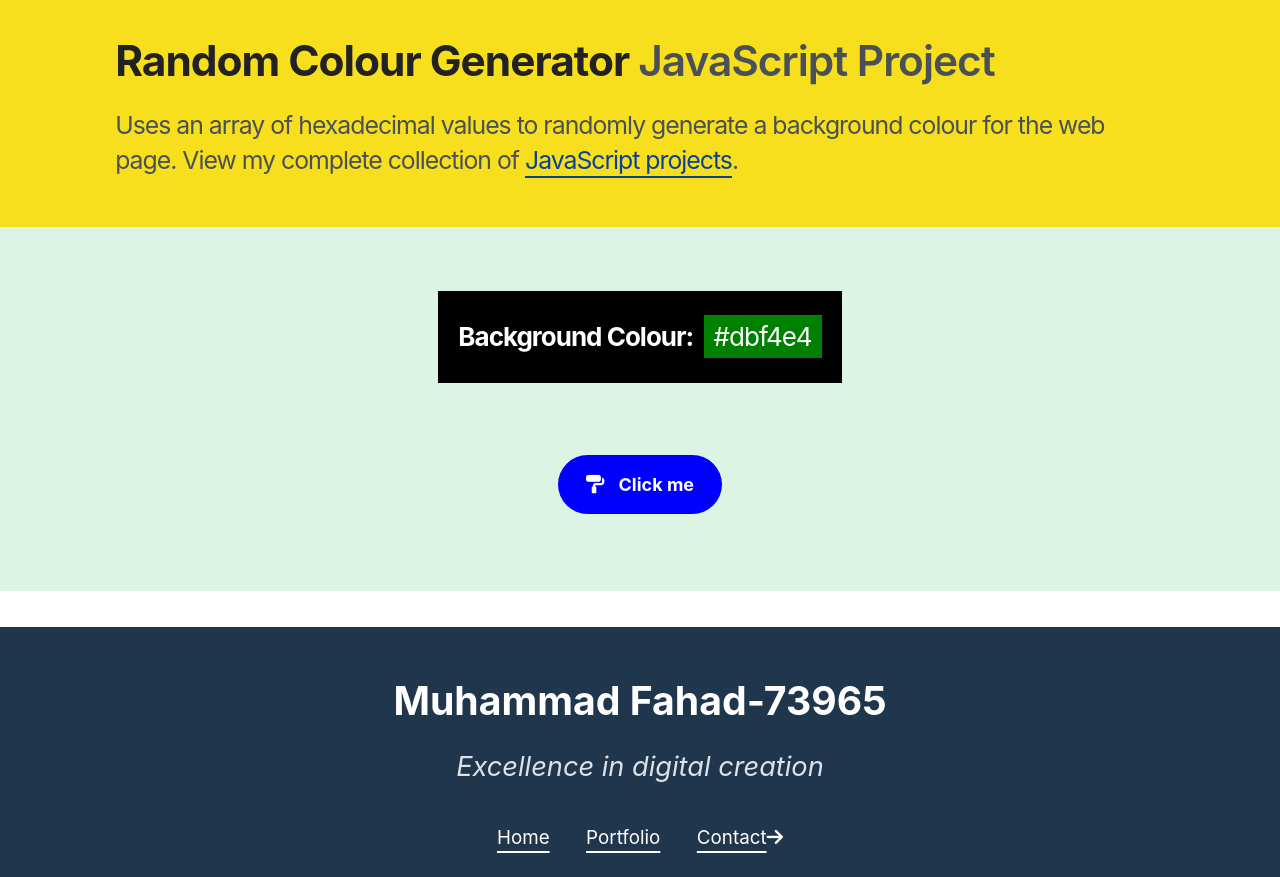
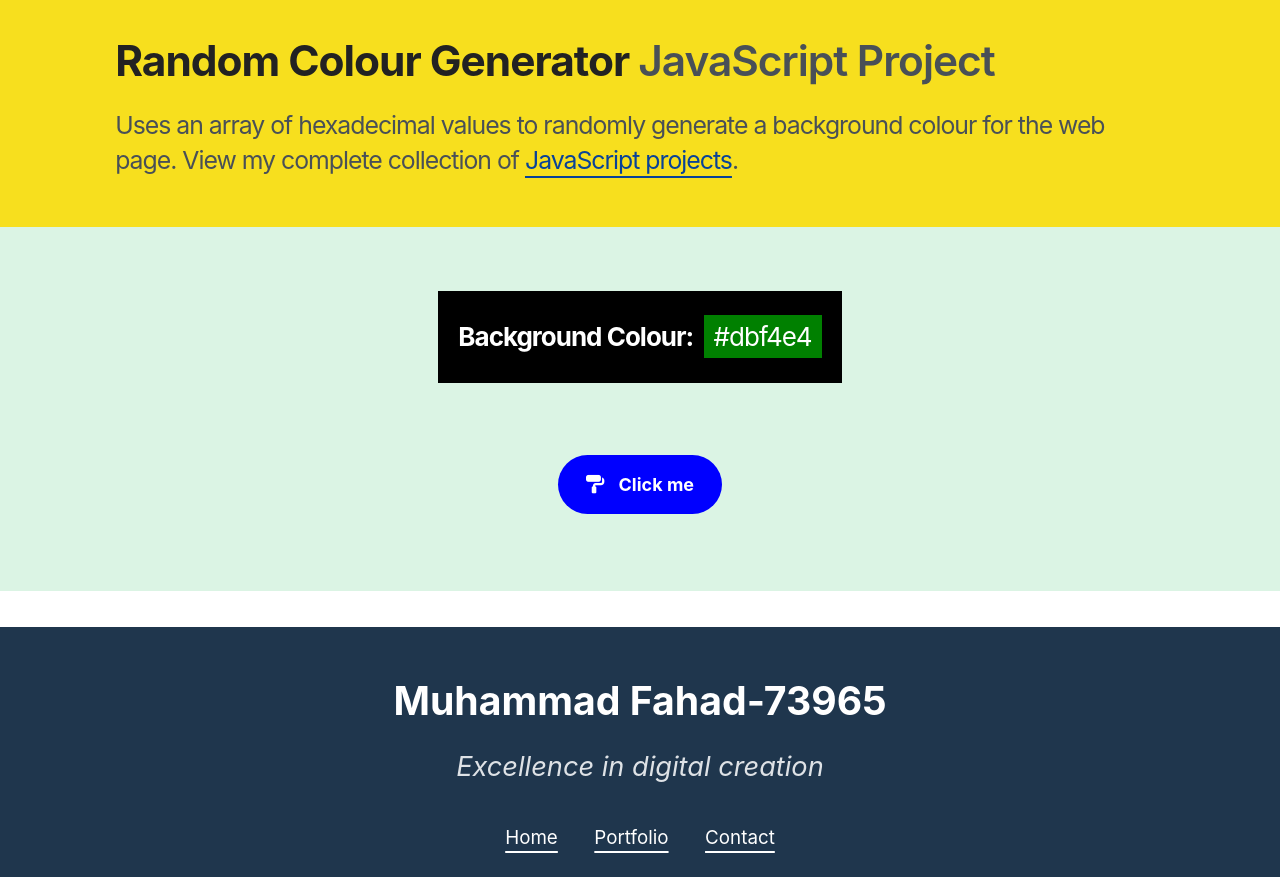
Before and after one commit to Md-Fahad2000/md-fahad2000.github.io, a plain HTML site: page portfolio/js/colours/index.html in a window 1280 px wide. Shown: the part 75-952 px from the top of the page. Drawn offline with Linux system fonts and the light colour scheme; a script that the page names is missing.

Commit message:
Update index.html

```diff
--- a/portfolio/js/colours/index.html
+++ b/portfolio/js/colours/index.html
@@ -147,7 +147,7 @@
 		<ul class="footer-links">
 			<li><a href="../../../index.html">Home</a></li>
             <li><a href="../../../portfolio/index.html">Portfolio</a></li>
-            <li><a href="../../../contact/index.html" id="btn-cta"><span>Contact</span><i class="fas fa-arrow-right"></i></a></li>
+            <li><a href="../../../contact/">Contact</a></li>
 		</ul>
 
 		<ul class="footer-icons">
```
